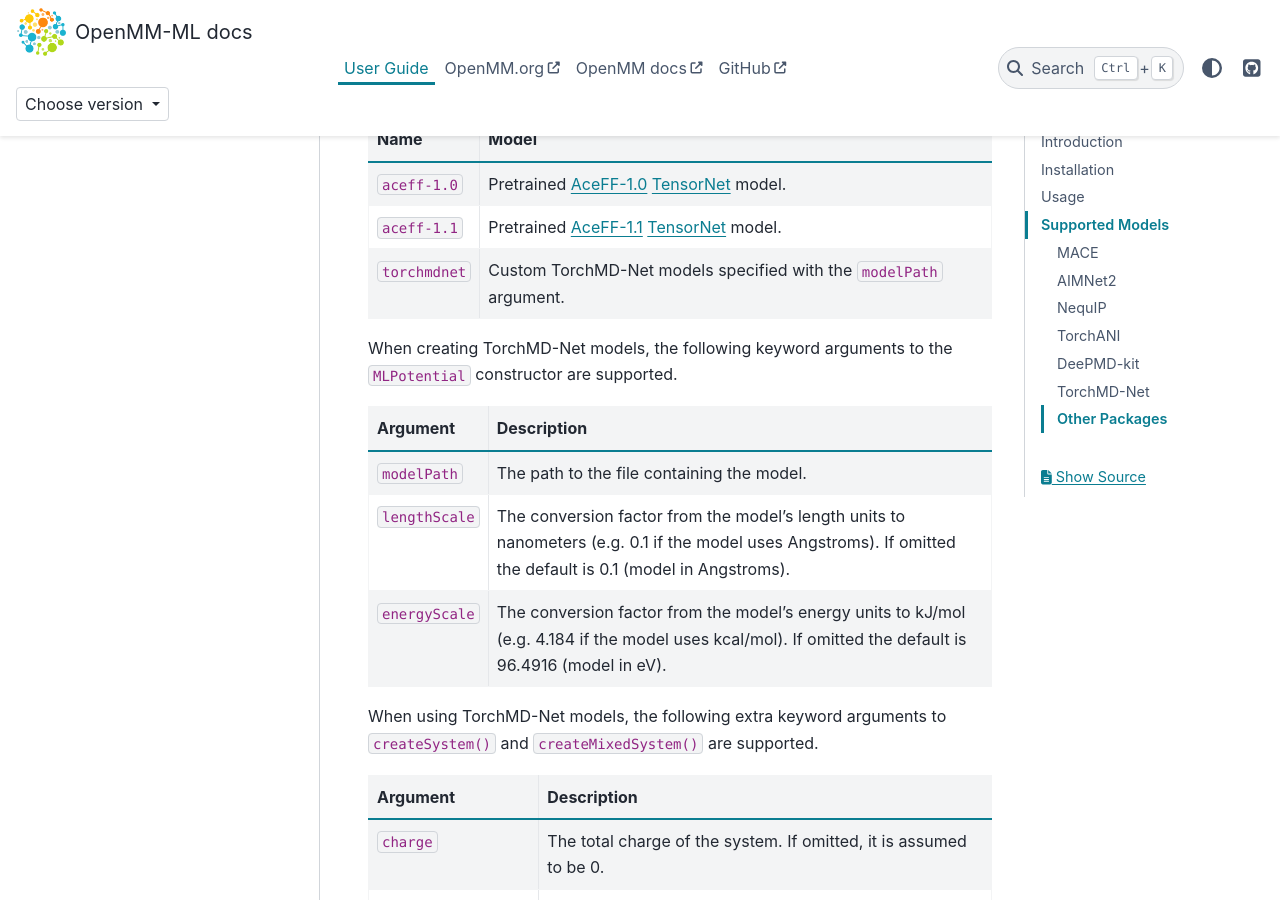
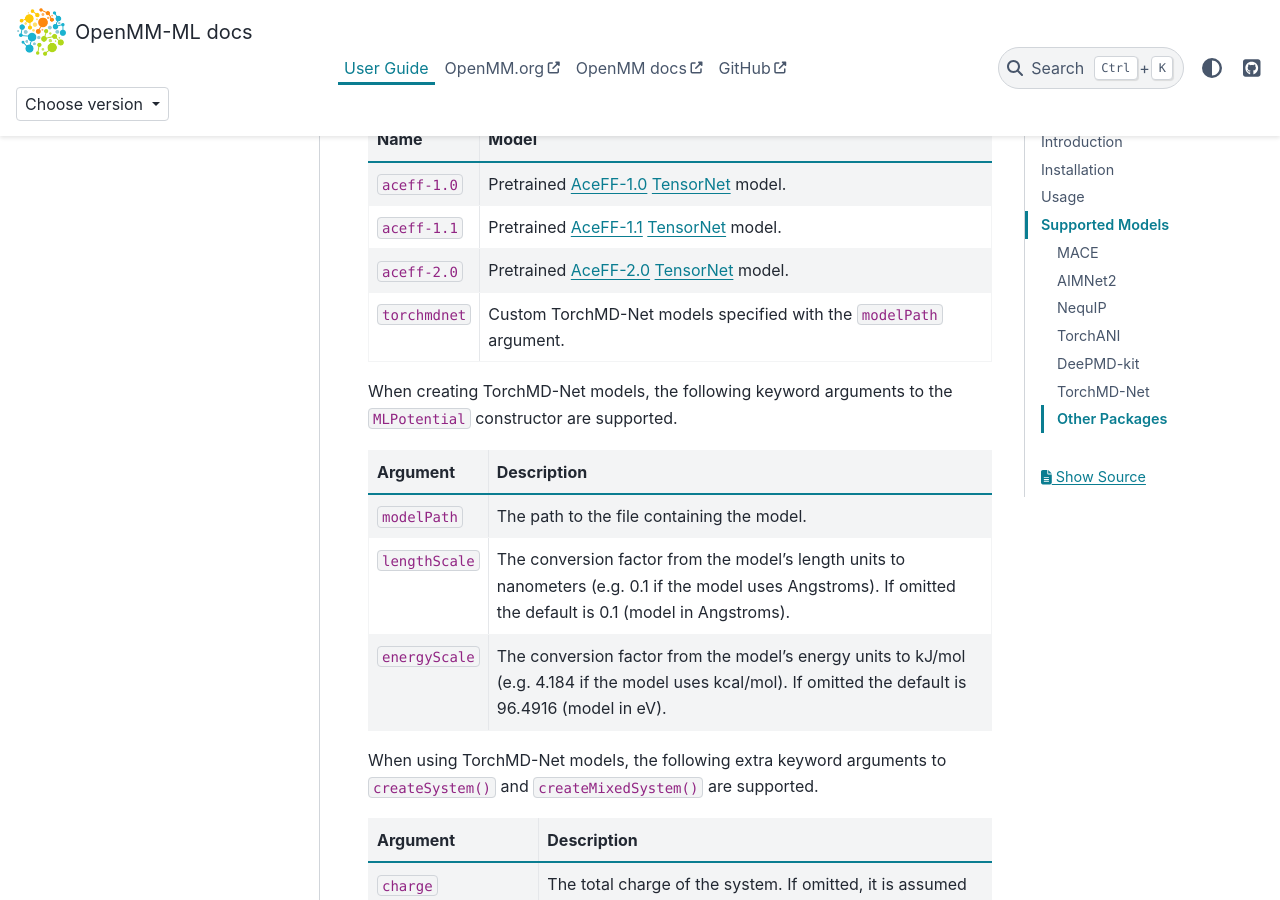
Before and after one commit to openmm/openmm-ml, a Sphinx documentation site: the page built from doc/userguide.md, in a window 1280 px wide and 900 px high, scrolled down 6979 px. Built offline with Sphinx 7.4.7 and the PyData theme 0.15.4, drawn with Linux system fonts in a browser that asks for light colours; pages that are not in the unit, such as notebooks, are missing from menus; the version number could not be read and is left out.

Commit message:
update userguide

```diff
--- a/doc/userguide.md
+++ b/doc/userguide.md
@@ -198,6 +198,7 @@
 | ---- | ----- |
 | `aceff-1.0` | Pretrained [AceFF-1.0](https://huggingface.co/Acellera/AceFF-1.0) [TensorNet](https://doi.org/10.48550/arXiv.2306.06482) model. |
 | `aceff-1.1` | Pretrained [AceFF-1.1](https://huggingface.co/Acellera/AceFF-1.0) [TensorNet](https://doi.org/10.48550/arXiv.2306.06482) model. |
+| `aceff-2.0` | Pretrained [AceFF-2.0](https://huggingface.co/Acellera/AceFF-2.0) [TensorNet](https://doi.org/10.48550/arXiv.2306.06482) model. |
 | `torchmdnet` |  Custom TorchMD-Net models specified with the `modelPath` argument. |
 
 
```
